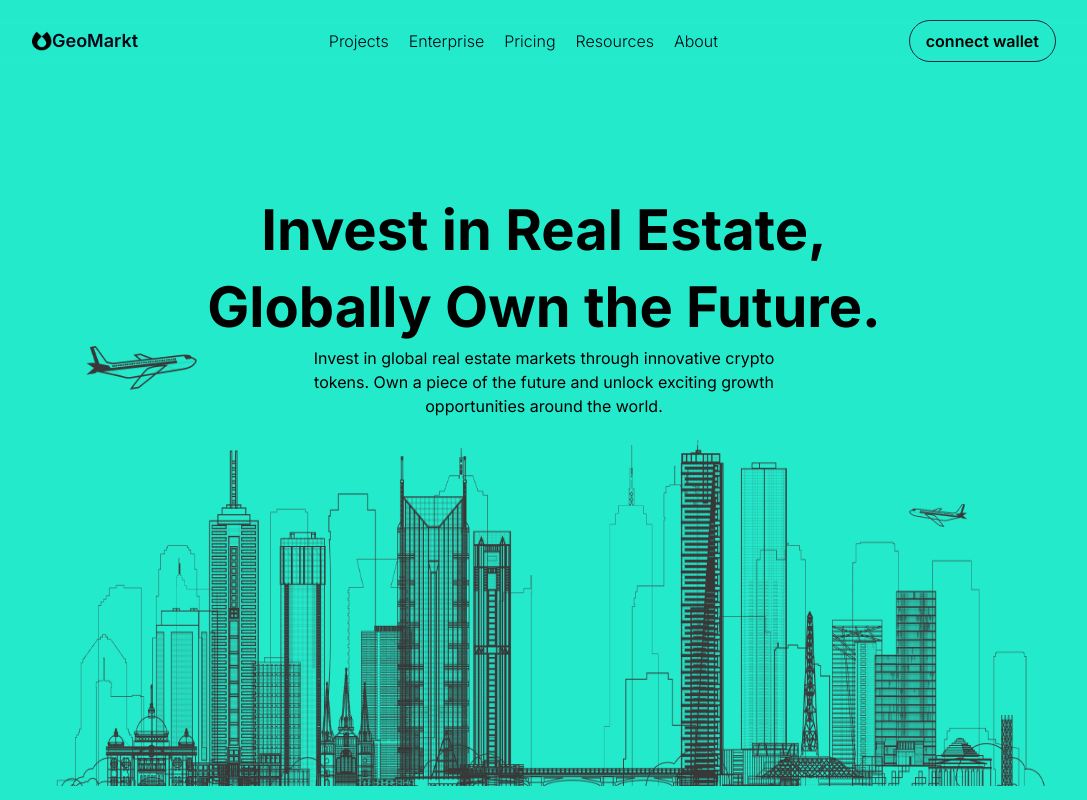
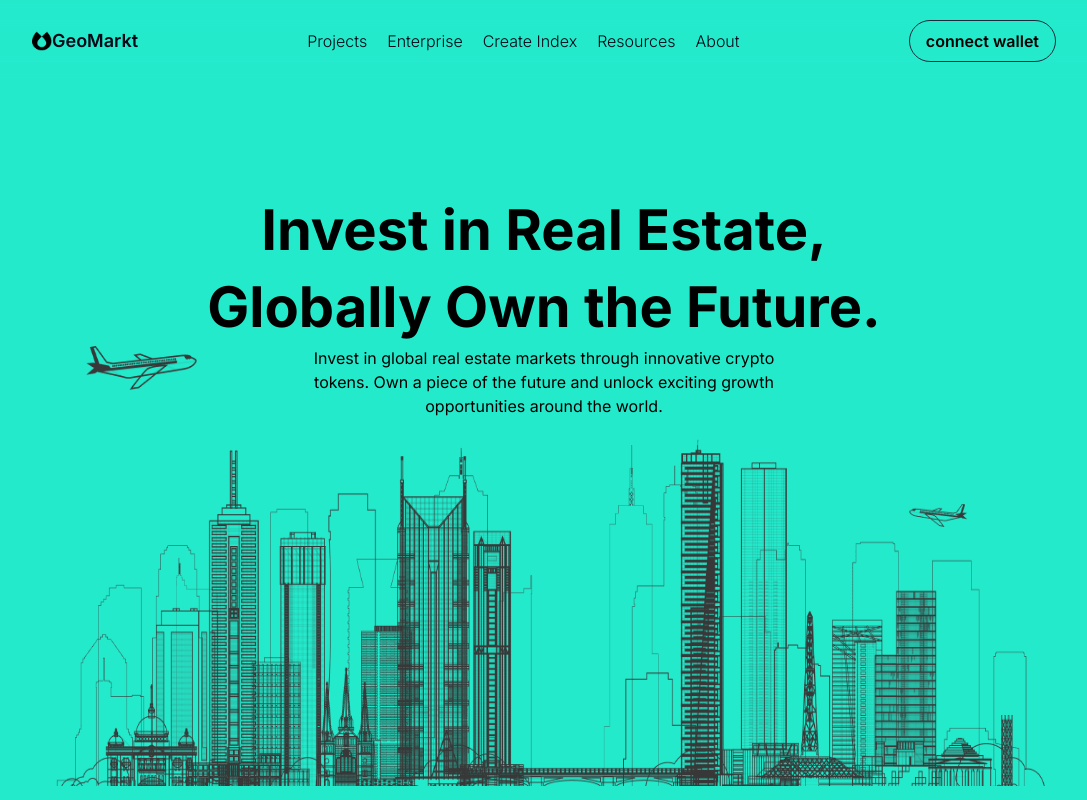
Before and after one commit to DruxAMB/GeoMarkt, a Next.js app in the folder frontend/: page / in a window 1280 px wide. Shown: the whole page, without its empty margins (96-1183 px from the left). Built offline with nearby package versions, Linux system fonts and the light colour scheme.

Commit message:
@druxamb: added the link route to NavBar

```diff
--- a/frontend/app/components/NavBar.tsx
+++ b/frontend/app/components/NavBar.tsx
@@ -42,8 +42,8 @@ export const NavBar = () => {
       url: "/",
     },
     {
-      name: "Pricing",
-      url: "/",
+      name: "Create Index",
+      url: "/create-index",
     },
     {
       name: "Resources",
```
